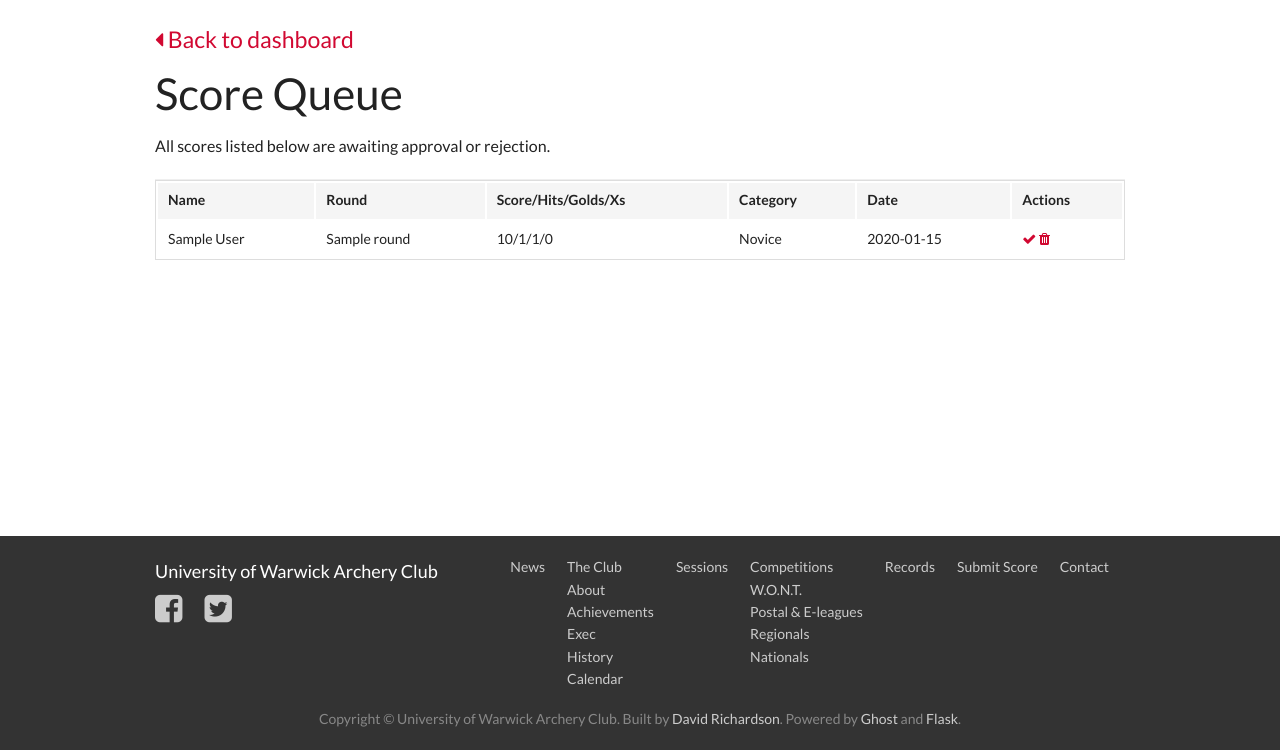
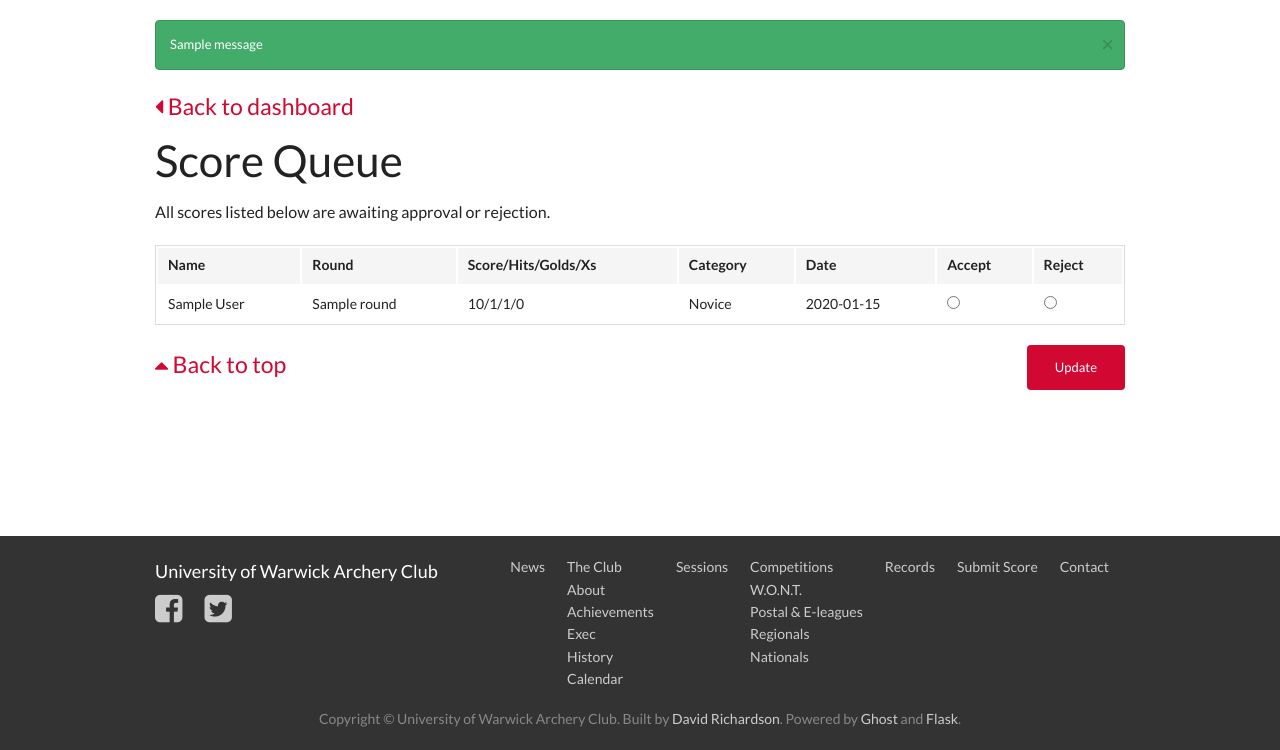
Before and after one commit to WarwickArcheryClub/uwac-records, a Flask app: template app/templates/admin/scores-approve.html in a window 1280 px wide. Shown: the part 50-800 px from the top of the page. Run offline with Flask 2, Linux system fonts and the light colour scheme; the template is opened without the code that fills it: values named after a table or form of the project are taken from there, others are empty; tables that the repository leaves empty hold one stand-in row (Sample ...); one stand-in notice (Sample message) is shown; some libraries are stand-ins or nearby versions.

Commit message:
Finalise score approval functionality

```diff
--- a/app/templates/admin/scores-approve.html
+++ b/app/templates/admin/scores-approve.html
@@ -7,18 +7,33 @@
 {% block main_content %}
     <div class="row">
         <div class="small-12 columns">
+            {% with messages = get_flashed_messages(category_filter=['submission']) %}
+                {% if messages %}
+                    {% for msg in messages %}
+                        <div data-alert class="alert-box success radius">
+                            {{ msg }}
+                            <a href="#" class="close">&times;</a>
+                        </div>
+                    {% endfor %}
+                {% endif %}
+            {% endwith %}
+            {% if not scores %}
             <section class="bottom-divider">
+            {% else %}
+                <section>
+            {% endif %}
                 <h4><a href="{{ url_for('admin.dashboard') }}"><i class="fa fa-caret-left"></i> Back to dashboard</a>
                 </h4>
-
                 <h1>Score Queue</h1>
-
                 <p>All scores listed below are awaiting approval or rejection.</p>
             </section>
             <section>
                 {% if not scores %}
                     <h2 class="text-center">There are no scores in the queue right now!</h2>
                 {% else %}
+                    <form action="{{ url_for('admin.update_score_status') }}" method="post">
+                        <input type="hidden" name="csrf_token" value="{{ csrf_token() }}"/>
+
                         <table class="full-width pad-top">
                             <thead>
                             <tr>
@@ -27,7 +42,8 @@
                                 <th>Score/Hits/Golds/Xs</th>
                                 <th>Category</th>
                                 <th>Date</th>
-                            <th>Actions</th>
+                                <th>Accept</th>
+                                <th>Reject</th>
                             </tr>
                             </thead>
                             <tbody>
@@ -40,14 +56,23 @@
                                     <td>{{ score.category }}</td>
                                     <td>{{ score.date }}</td>
                                     <td>
-                                    {# TODO: Create JS to approve/reject #}
-                                    <a class="item-action" href="#"><i class="fa fa-check"></i></a>
-                                    <a class="item-action" href="#"><i class="fa fa-trash"></i></a>
+                                        <input type="radio" name="{{ score.id }}" value="A">
+                                    </td>
+                                    <td>
+                                        <input type="radio" name="{{ score.id }}" value="R">
                                     </td>
                                 </tr>
                             {% endfor %}
                             </tbody>
                         </table>
+                        <div class="row">
+                            <div class="small-12 columns">
+                                <h4 class="pull-left"><a href="#main-content"><i class="fa fa-caret-up"></i> Back to top</a>
+                                </h4>
+                                <button class="button radius small pull-right" type="submit">Update</button>
+                            </div>
+                        </div>
+                    </form>
                 {% endif %}
             </section>
         </div>
```
Also changed, not shown: app/mod_admin/controllers.py (+38 -0 lines). Lines whose indentation alone changed are shown as unchanged.
